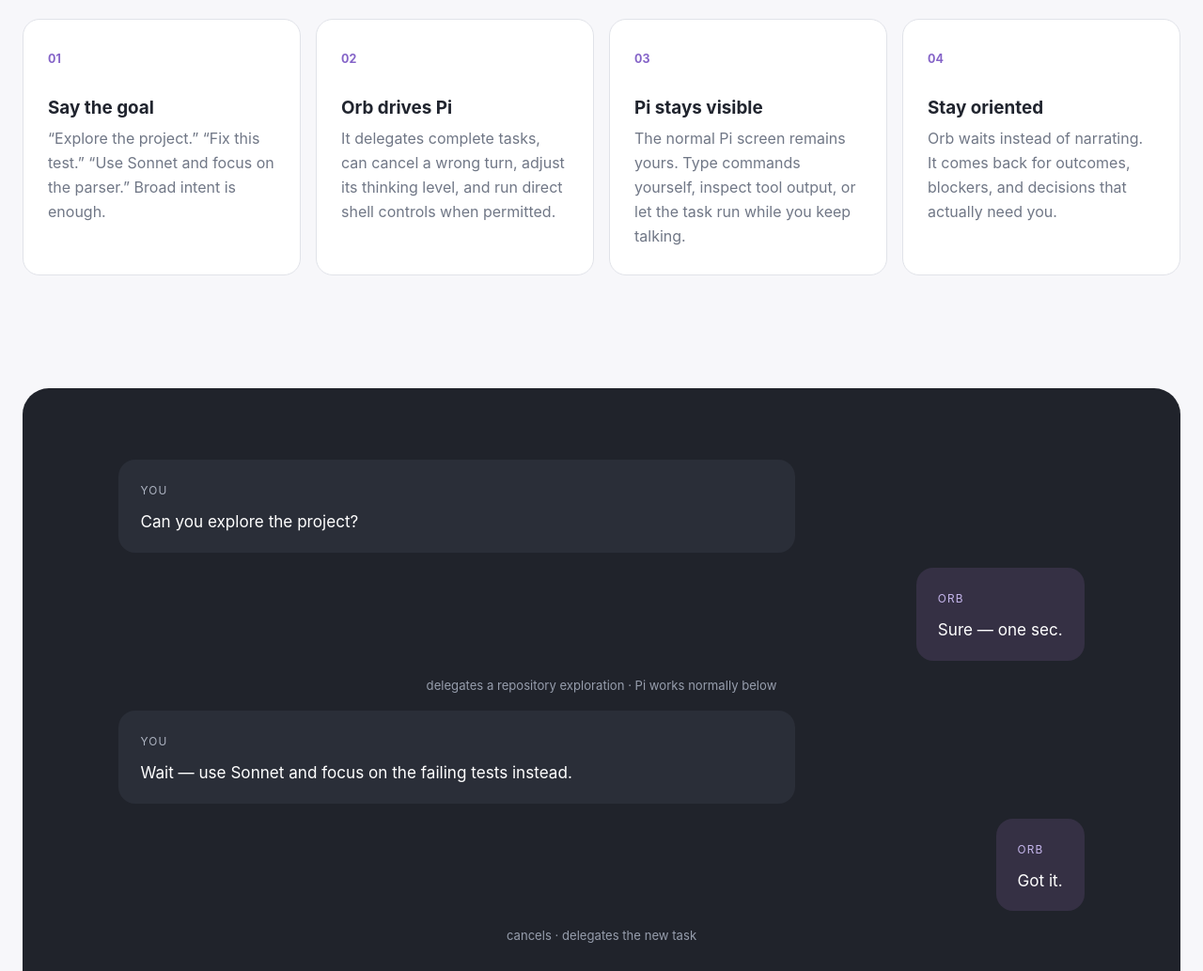
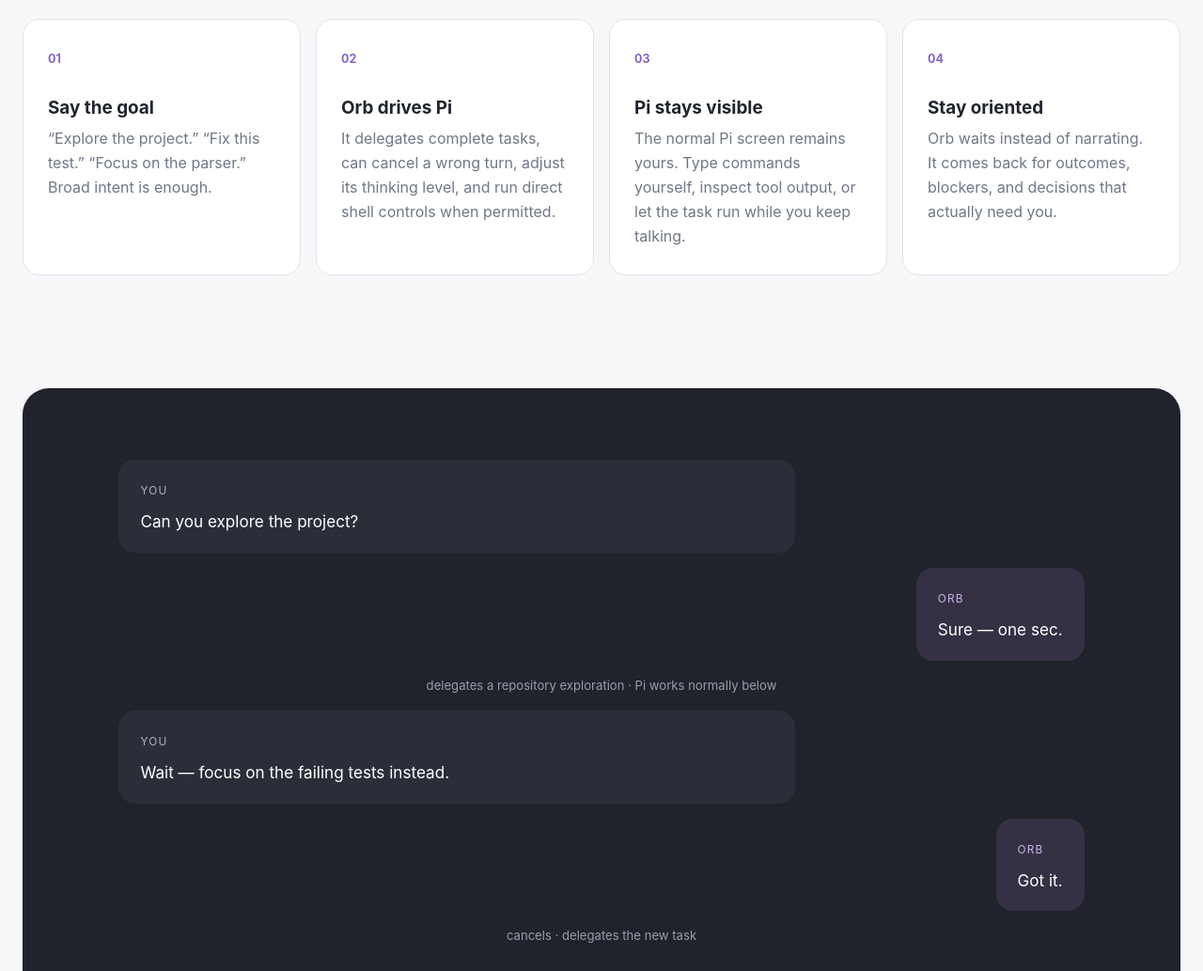
Before and after one commit to alainux/orb, a website: page site/index.html in a window 1280 px wide. Shown: the part 1300-2333 px from the top of the page at 94% size. Drawn offline with Linux system fonts and the light colour scheme.

Commit message:
site(index): drop model-specific 'Sonnet' example prompts
Replace the two Sonnet references in index.html with generic instructions
that no longer imply model selection or switching: 'Focus on the parser.' and
'Wait - focus on the failing tests instead.'

```diff
--- a/site/index.html
+++ b/site/index.html
@@ -35,7 +35,7 @@
     </section>
 
     <section id="how" class="how wrap">
-      <article><span>01</span><h3>Say the goal</h3><p>“Explore the project.” “Fix this test.” “Use Sonnet and focus on the parser.” Broad intent is enough.</p></article>
+      <article><span>01</span><h3>Say the goal</h3><p>“Explore the project.” “Fix this test.” “Focus on the parser.” Broad intent is enough.</p></article>
       <article><span>02</span><h3>Orb drives Pi</h3><p>It delegates complete tasks, can cancel a wrong turn, adjust its thinking level, and run direct shell controls when permitted.</p></article>
       <article><span>03</span><h3>Pi stays visible</h3><p>The normal Pi screen remains yours. Type commands yourself, inspect tool output, or let the task run while you keep talking.</p></article>
       <article><span>04</span><h3>Stay oriented</h3><p>Orb waits instead of narrating. It comes back for outcomes, blockers, and decisions that actually need you.</p></article>
@@ -45,7 +45,7 @@
       <div class="quote"><span>You</span><p>Can you explore the project?</p></div>
       <div class="quote orb"><span>Orb</span><p>Sure — one sec.</p></div>
       <div class="delegate">delegates a repository exploration · Pi works normally below</div>
-      <div class="quote"><span>You</span><p>Wait — use Sonnet and focus on the failing tests instead.</p></div>
+      <div class="quote"><span>You</span><p>Wait — focus on the failing tests instead.</p></div>
       <div class="quote orb"><span>Orb</span><p>Got it.</p></div>
       <div class="delegate">cancels · delegates the new task</div>
     </section>
```
